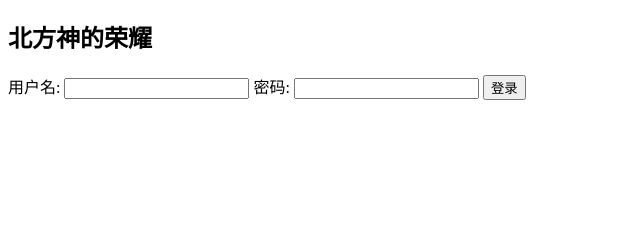
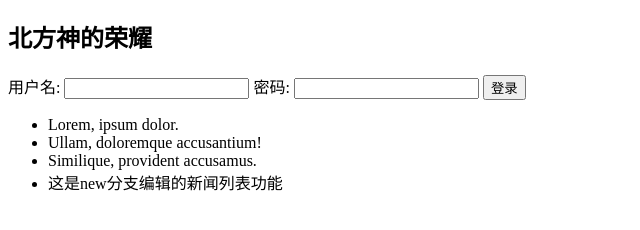
Before and after one commit to Be-Cynical/gitLesson30, a plain HTML site: page index.html in a window 1280 px wide. Shown: the part 70-300 px from the top of the page, without its empty margins (0-640 px from the left). Drawn offline with Linux system fonts and the light colour scheme.

Commit message:
提交新闻列表功能

```diff
--- a/index.html
+++ b/index.html
@@ -15,5 +15,13 @@
         密码: <input type="text">
         <button type="submit">登录</button>
     </div>
+
+    <!-- 新闻列表 -->
+    <ul>
+        <li>Lorem, ipsum dolor.</li>
+        <li>Ullam, doloremque accusantium!</li>
+        <li>Similique, provident accusamus.</li>
+        <li>这是new分支编辑的新闻列表功能</li>
+    </ul>
 </body>
 </html>
```
